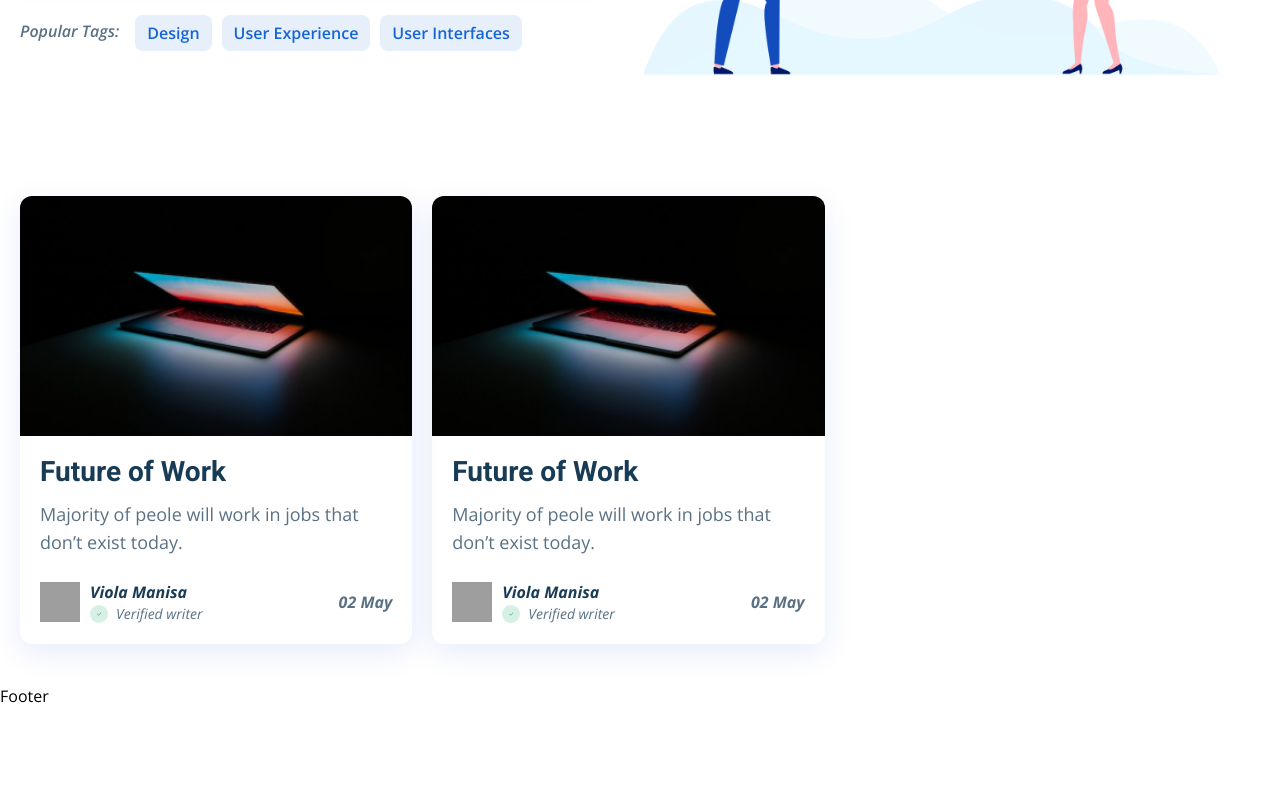
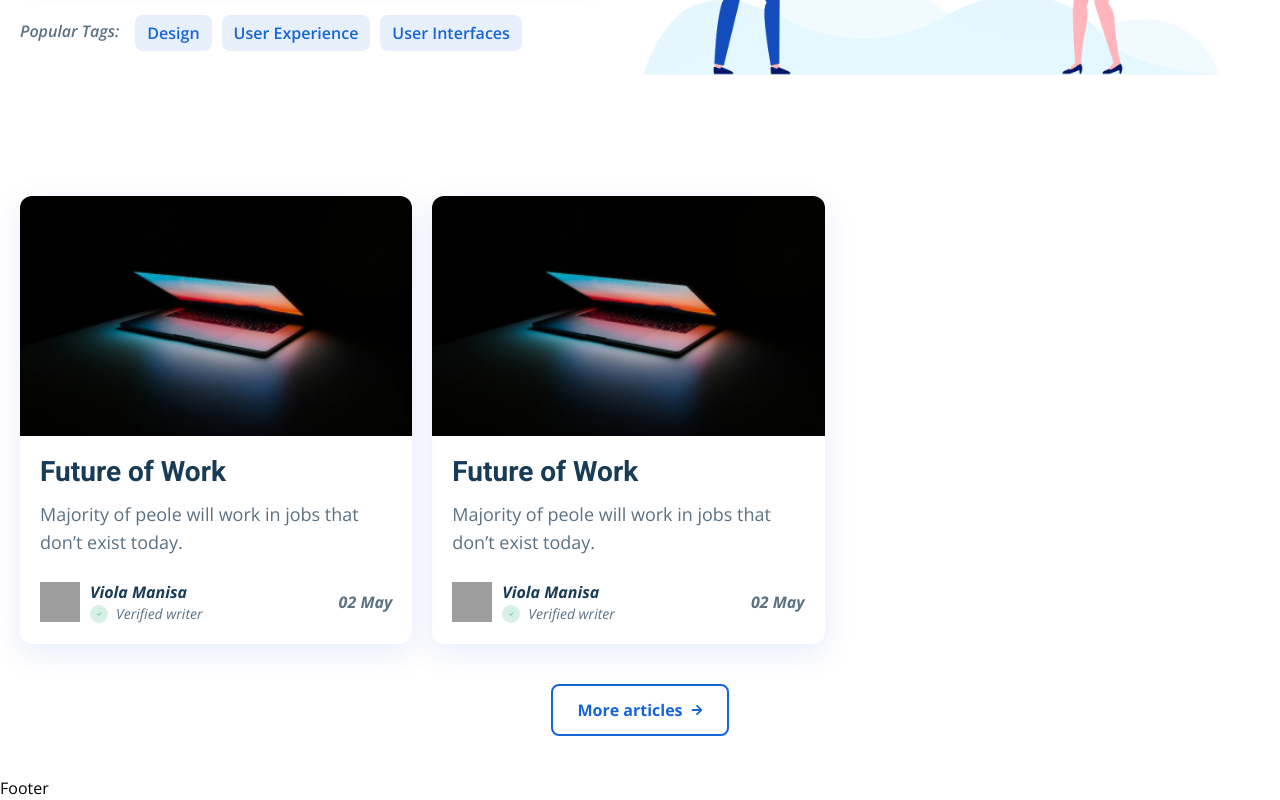
Before and after one commit to CuongCter/MERN_Stack_BlogApp, a React (Vite) app in the folder fontend/: page / in a window 1280 px wide. Shown: the part 453-1253 px from the top of the page. Before the commit the page ends 1161 px from the top, so only its background shows below. Built offline with nearby package versions, Linux system fonts and the light colour scheme; grey boxes are pictures that could not be loaded.

Commit message:
:lipstick: update: UI button more articles

```diff
--- a/fontend/src/pages/home/container/Articles.jsx
+++ b/fontend/src/pages/home/container/Articles.jsx
@@ -1,12 +1,18 @@
 import React from "react";
-
+import { FaArrowRight } from "react-icons/fa";
 import ArticleCard from "../../../components/ArticleCard";
 
 const Articles = () => {
   return (
-    <section className="container mx-auto flex flex-wrap md:gap-x-5 gap-y-5 px-5 py-10">
-      <ArticleCard className="w-full md:w-[calc(50%-20px)] lg:w-[calc(33.33%-21px)]" />
-      <ArticleCard className="w-full md:w-[calc(50%-20px)] lg:w-[calc(33.33%-21px)]" />
+    <section className="flex flex-col container mx-auto px-5 py-10">
+      <div className=" flex flex-wrap md:gap-x-5 gap-y-5 pb-10">
+        <ArticleCard className="w-full md:w-[calc(50%-20px)] lg:w-[calc(33.33%-21px)]" />
+        <ArticleCard className="w-full md:w-[calc(50%-20px)] lg:w-[calc(33.33%-21px)]" />
+      </div>
+      <button className="mx-auto flex items-center gap-x-2 font-bold text-primary border-2 border-primary px-6 py-3 rounded-lg">
+        <span>More articles</span>
+        <FaArrowRight className="w-3 h-3" />
+      </button>
     </section>
   );
 };
```
